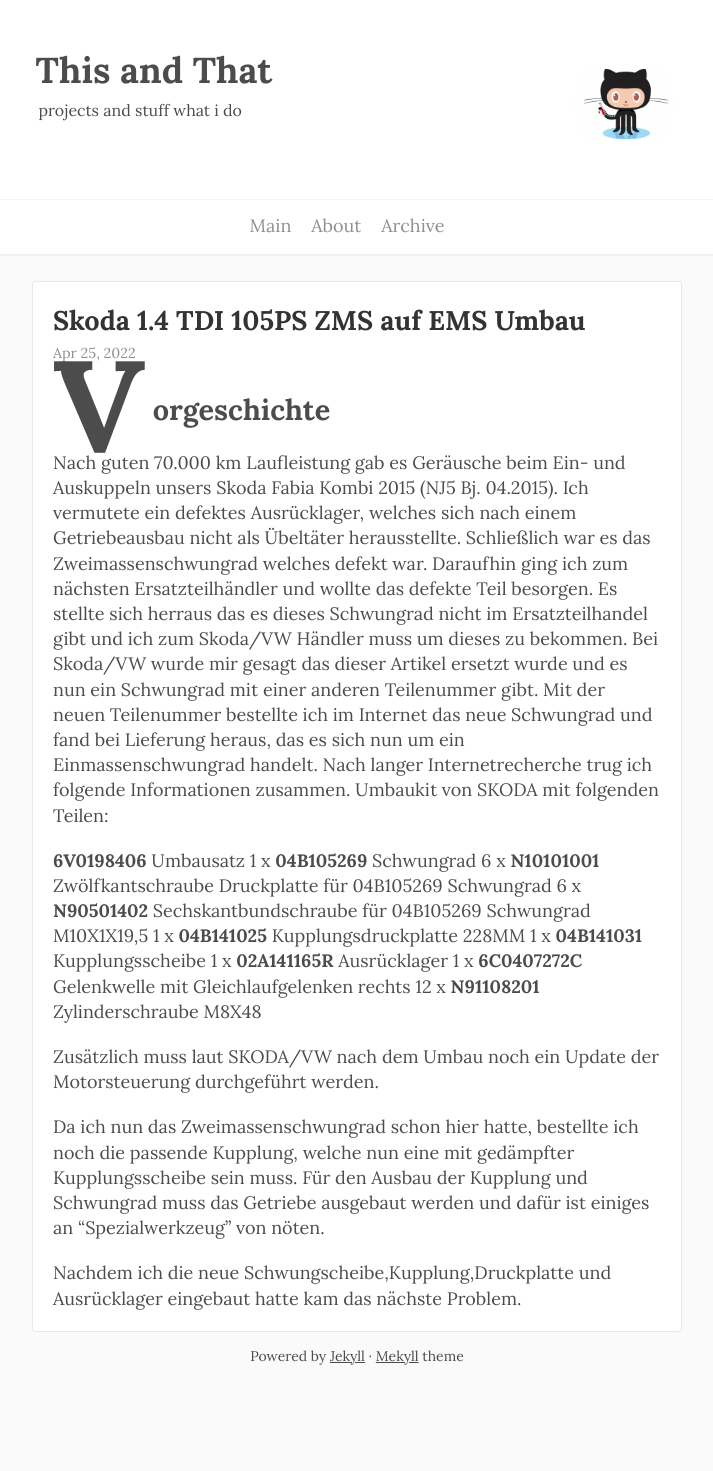
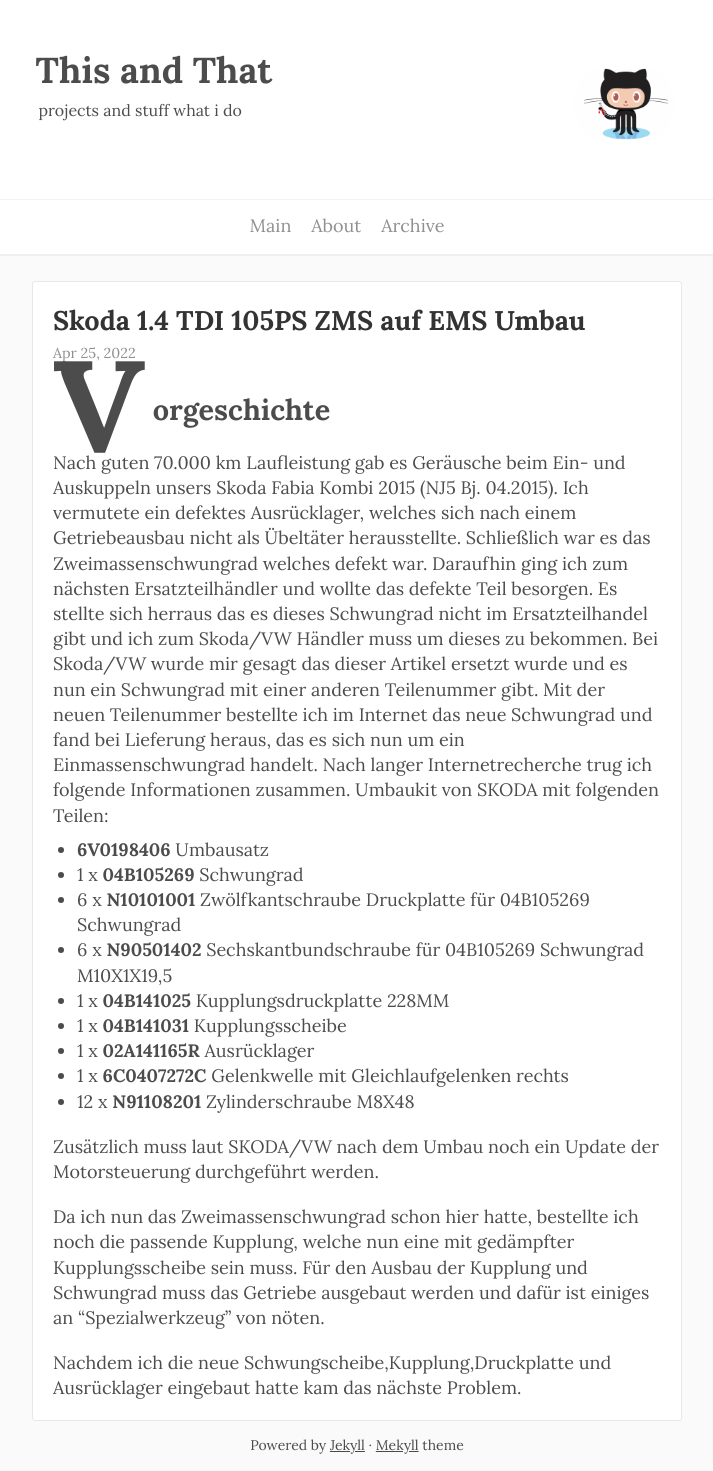
Before and after one commit to balimeister/blog, a Jekyll site: the page built from _posts/2022-04-25-Skoda.md, in a window 1280 px wide. Shown: the whole page, without its empty margins (283-996 px from the left). Built offline with Jekyll 4.4.1, drawn with Linux system fonts in a browser that asks for light colours; Markdown is read by kramdown in place of the engine named in the settings; before the commit the page ends 1381 px from its top, so only the background shows below that.

```diff
--- a/_posts/2022-04-25-Skoda.md
+++ b/_posts/2022-04-25-Skoda.md
@@ -12,15 +12,15 @@ Mit der neuen Teilenummer bestellte ich im Internet das neue Schwungrad und fand
 Nach langer Internetrecherche trug ich folgende Informationen zusammen.
 Umbaukit von SKODA mit folgenden Teilen:
 
-**6V0198406** Umbausatz
-1 x **04B105269**	Schwungrad
-6 x **N10101001**	Zwölfkantschraube Druckplatte für 04B105269 Schwungrad
-6 x **N90501402**	Sechskantbundschraube für 04B105269 Schwungrad M10X1X19,5
-1 x **04B141025**	Kupplungsdruckplatte 228MM
-1 x **04B141031**	Kupplungsscheibe
-1 x **02A141165R**	Ausrücklager
-1 x **6C0407272C**	Gelenkwelle mit Gleichlaufgelenken rechts
-12 x **N91108201**	Zylinderschraube M8X48
+- **6V0198406** Umbausatz
+- 1 x **04B105269**	Schwungrad
+- 6 x **N10101001**	Zwölfkantschraube Druckplatte für 04B105269 Schwungrad
+- 6 x **N90501402**	Sechskantbundschraube für 04B105269 Schwungrad M10X1X19,5
+- 1 x **04B141025**	Kupplungsdruckplatte 228MM
+- 1 x **04B141031**	Kupplungsscheibe
+- 1 x **02A141165R**	Ausrücklager
+- 1 x **6C0407272C**	Gelenkwelle mit Gleichlaufgelenken rechts
+- 12 x **N91108201**	Zylinderschraube M8X48
 
 Zusätzlich muss laut SKODA/VW nach dem Umbau noch ein Update der Motorsteuerung durchgeführt werden.
 
```
